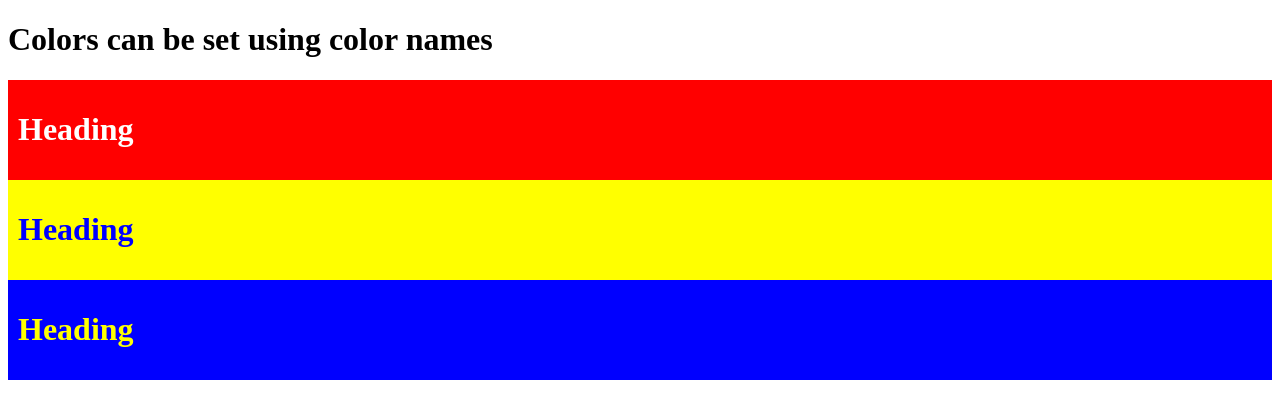
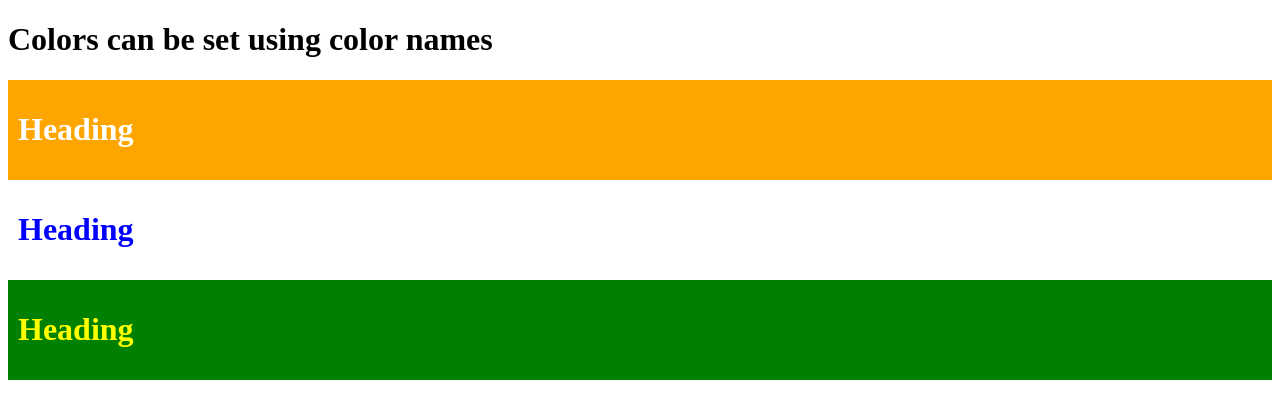
Before and after one commit to naveen-ctrl/jenkinstest, a plain HTML site: page index.html in a window 1280 px wide. Drawn offline with Linux system fonts and the light colour scheme.

Commit message:
testcolor1

```diff
--- a/index.html
+++ b/index.html
@@ -7,15 +7,15 @@ div {padding:10px;}
 
 <h1>Colors can be set using color names</h1>
 
-<div style="background-color:red">
+<div style="background-color:orange">
   <h1 style="color:white">Heading</h1>
 </div>
 
-<div style="background-color:yellow">
+<div style="background-color:white">
   <h1 style="color:blue">Heading</h1>
 </div>
 
-<div style="background-color:blue">
+<div style="background-color:green">
   <h1 style="color:yellow">Heading</h1>
 </div>
 
```
